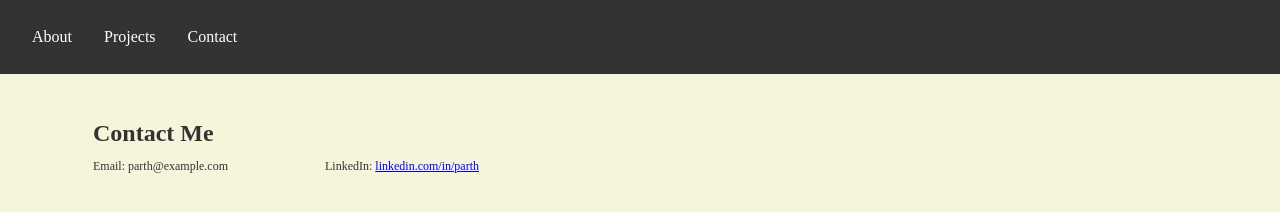
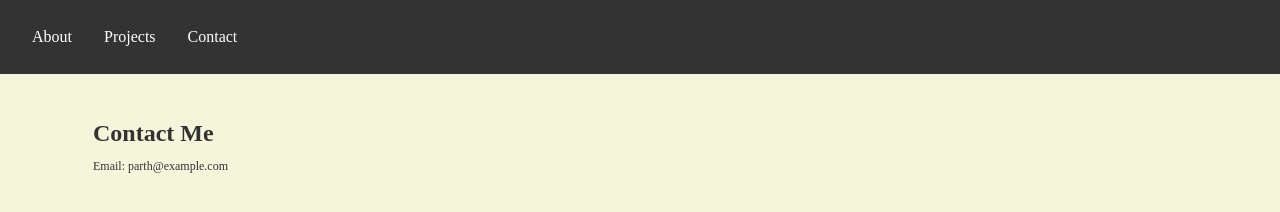
Before and after one commit to 4parth/my-website, a website built with Vite: page contact.html in a window 1280 px wide. Built offline with nearby package versions, Linux system fonts and the light colour scheme.

Commit message:
removed link

```diff
--- a/contact.html
+++ b/contact.html
@@ -18,7 +18,7 @@
         <section>
             <h5>Contact Me</h5>
             <p6>Email: parth@example.com</p6>
-            <p6>LinkedIn: <a href="https://www.linkedin.com/in/parth">linkedin.com/in/parth</a></p6>
+
         </section>
     </main>
 </body>
```
